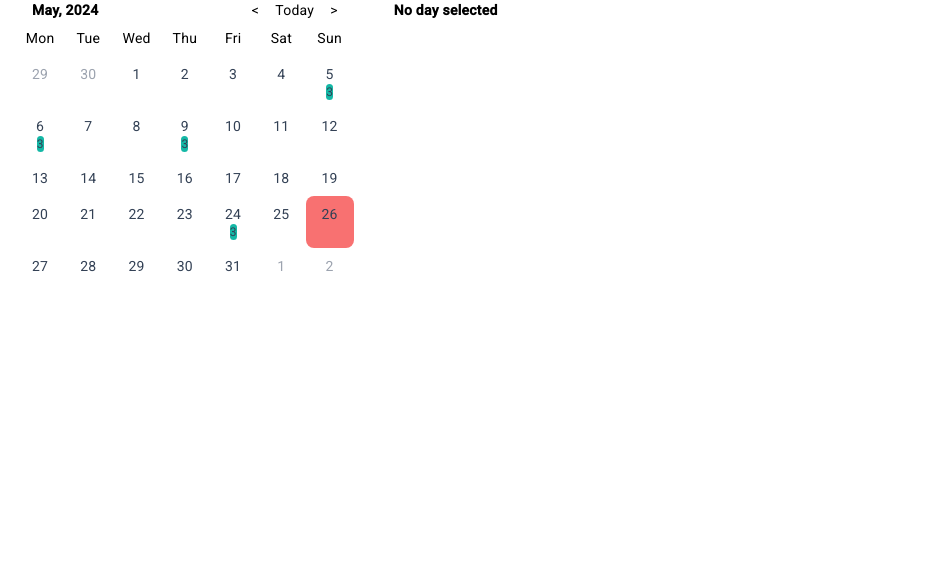
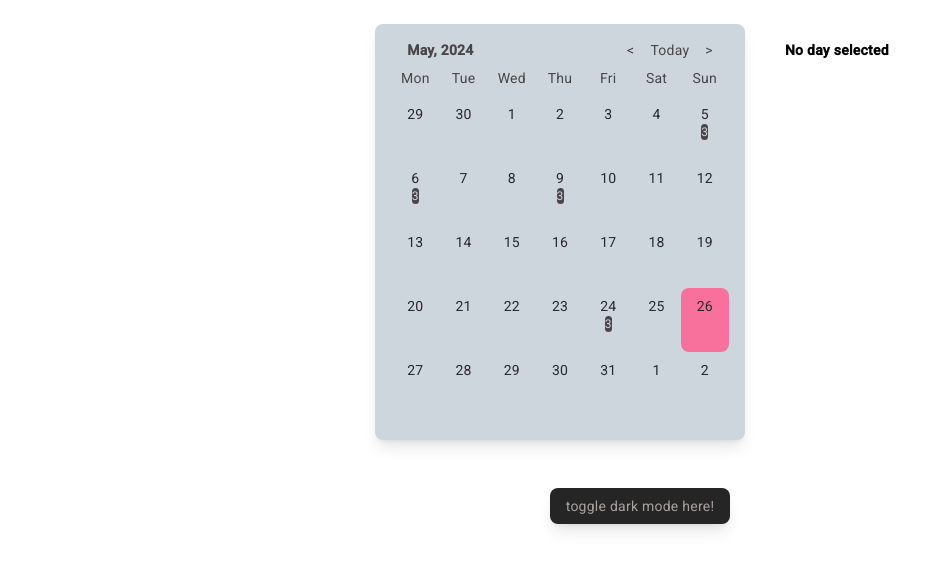
Before and after one commit to GuTory/ng-sandbox-suite, an Angular app in the folder ng-sandbox-suite/: page / in a window 1280 px wide. Shown: the top 570 px of the page, without its empty margins (0-926 px from the left). Built offline with nearby package versions, Linux system fonts and the light colour scheme.

Commit message:
calendar styling with theme

```diff
--- a/ng-sandbox-suite/src/app/app.component.html
+++ b/ng-sandbox-suite/src/app/app.component.html
@@ -1,3 +1,3 @@
-<article [ngClass]="{ dark: isDarkEnabled }" class="mat-typography" (click)="toggleDarkmode()">
+<article [ngClass]="{ dark: isDarkEnabled() }"  class="mat-typography select-none">
   <router-outlet></router-outlet>
 </article>
--- a/ng-sandbox-suite/src/app/app.component.ts
+++ b/ng-sandbox-suite/src/app/app.component.ts
@@ -11,12 +11,7 @@ import {ThemeService} from './utils/services/theme/theme.service';
   imports: [NgSwitch, NgSwitchDefault, NgSwitchCase, RouterOutlet, CommonModule]
 })
 export class AppComponent {
-  title = 'ng-sandbox-suite';
   private themeService = inject(ThemeService);
 
   public isDarkEnabled: Signal<boolean> = computed(() => this.themeService.isDarkEnabled()) ;
-
-  public toggleDarkmode() {
-    this.themeService.toggleDarkmode();
-  }
 }
--- a/ng-sandbox-suite/src/app/calendar/components/calendar/calendar.component.html
+++ b/ng-sandbox-suite/src/app/calendar/components/calendar/calendar.component.html
@@ -1,5 +1,5 @@
-<div class="flex flex-wrap gap-4">
-  <div class="[&>*]:flex [&>*]:min-w-fit px-4">
+<div class="flex flex-wrap justify-center gap-6">
+  <div class="[&>*]:flex [&>*]:min-w-fit p-4 text-calendar-background-dark dark:text-calendar-background-light bg-calendar-background-light dark:bg-calendar-background-dark rounded-lg shadow-lg">
     <div class="flex mb-2 justify-between px-4">
       <div class="font-semibold">
         {{ firstDayOfActiveMonth().monthShort }},
@@ -25,24 +25,28 @@
       </div>
       }
     </div>
-    <div class="calendar-grid font-normal mb-2 text-slate-700">
+    <div class="calendar-grid font-normal mb-2 text-text-primary-light dark:text-text-primary-dark">
       @for (dayOfMonth of daysOfMonth(); track $index) {
       <div
         [ngClass]="{
-          'bg-blue-500':
+          'bg-calendar-background-light dark:bg-calendar-background-dark':
             activeDay()?.toISODate() === dayOfMonth.toISODate(),
-          'text-gray-400':
+          'text-calendar-text-light dark:text-calendar-background-dark':
             firstDayOfActiveMonth().month !== dayOfMonth.month,
-            'bg-red-400': dayOfMonth.toISODate() === today().toISODate(),
+            'bg-calendar-today': dayOfMonth.toISODate() === today().toISODate(),
         }"
-        class="flex flex-col px-4 py-2 items-center justify-start cursor-pointer rounded-lg hover:bg-blue-500"
+        class="flex flex-col px-4 py-2 min-h-16
+        items-center justify-start
+        cursor-pointer rounded-lg
+        hover:bg-calendar-background-dark dark:hover:bg-calendar-background-light
+        hover:text-calendar-text-light dark:hover:text-calendar-background-dark"
         (click)="setActiveDay(dayOfMonth)"
       >
         <div>
           {{ dayOfMonth.day }}
         </div>
         @if (dayOfWeekHabitCount(dayOfMonth) > 0) {
-        <div class="relative text-xs bg-teal-500 rounded-xl">
+        <div class="h-fit w-fit table-cell text-center text-xs rounded-full bg-calendar-background-dark dark:bg-calendar-background-light text-calendar-background-light dark:text-calendar-background-dark">
           {{ dayOfWeekHabitCount(dayOfMonth) }}
         </div>
         }
@@ -50,7 +54,7 @@
       }
     </div>
   </div>
-  <div class="mx-2">
+  <div class="p-4">
     <div class="mb-8 font-semibold">
       @if (activeDay(); as activeDay) {
       <div>{{ activeDay.toLocaleString(DATE_MED) }}</div>
--- a/ng-sandbox-suite/src/app/root/hero/hero.component.html
+++ b/ng-sandbox-suite/src/app/root/hero/hero.component.html
@@ -1,3 +1,6 @@
-<section>
+<section class="flex flex-col [&>*]:m-6 items-center">
   <calendar [habits]="HabitService.getHabits()"></calendar>
+  <div (click)="toggleDarkmode()" class="w-fit px-4 py-2 rounded-lg shadow-lg bg-button-background-primary-light dark:bg-button-background-primary-dark text-stone-400 min-w-fit">
+    toggle dark mode here!
+  </div>
 </section>
--- a/ng-sandbox-suite/src/app/root/hero/hero.component.ts
+++ b/ng-sandbox-suite/src/app/root/hero/hero.component.ts
@@ -2,6 +2,7 @@ import { Component, inject } from '@angular/core';
 import { CommonModule } from '@angular/common';
 import { CalendarComponent } from 'src/app/calendar/components/calendar/calendar.component';
 import { HabitService } from '../../utils/services/habit/habit.service';
+import { ThemeService } from 'src/app/utils/services/theme/theme.service';
 
 @Component({
   selector: 'hero',
@@ -11,7 +12,12 @@ import { HabitService } from '../../utils/services/habit/habit.service';
   styleUrls: ['./hero.component.scss']
 })
 export class HeroComponent {
+  private themeService = inject(ThemeService);
+
+
   HabitService: HabitService = inject(HabitService);
 
-  public soci = "assets/pictures/soci.JPEG"
+  public toggleDarkmode() {
+    this.themeService.toggleDarkmode();
+  }
 }
--- a/ng-sandbox-suite/tailwind.config.js
+++ b/ng-sandbox-suite/tailwind.config.js
@@ -6,14 +6,10 @@ module.exports = {
   ],
   theme: {
     extend: {
-      fontFamily: {
-        sans: ['Graphik', 'sans-serif'],
-        serif: ['Merriweather', 'serif'],
-      },
       colors: {
         text: {
           primary: {
-            light: '#242f3e',
+            light: '#2a2829',
             dark: '#f8f9fa',
           },
           secondary: {
@@ -22,8 +18,20 @@ module.exports = {
           },
         },
         background: {
-          light: '#f8f9fa',
-          dark: '#242f3e',
+          light: '#cdd6dd',
+          dark: '#4a4548',
+        },
+        calendar: {
+          background: {
+            light: '#cdd6dd',
+            dark: '#4a4548',
+          },
+          today:'#F8719D',
+          text: {
+            light: '#2a2829',
+            dark: '#f8f9fa',
+          },
+
         },
         button: {
           background: {
```
